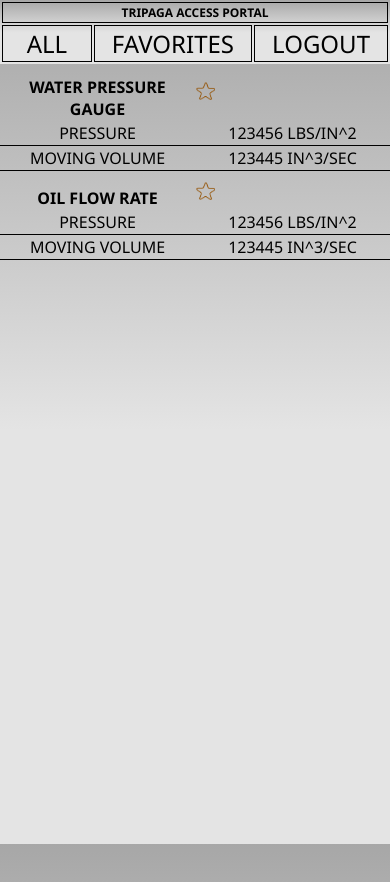
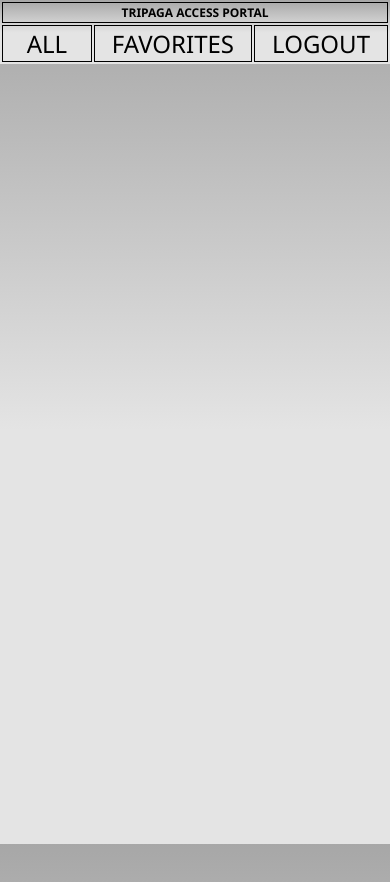
Before and after one commit to Xeavior/TripagaApp, a website: page BlankCordovaApp1/BlankCordovaApp1/www/all.html in a window 390 px wide. Drawn offline with Linux system fonts and the light colour scheme; some packages are replaced by stand-ins of ours; files whose address does not match are found by name.

Commit message:
Updated metadata, and added location segregation example in index.js

```diff
--- a/BlankCordovaApp1/BlankCordovaApp1/www/scripts/index.js
+++ b/BlankCordovaApp1/BlankCordovaApp1/www/scripts/index.js
@@ -2,7 +2,7 @@
 * Jasen Skipworth, Kevin Rogers
 * Contains functions needed navigating tabs, logging out, and displaying data
 * for all.html and favorites.html
-* 11/11/17
+* 11/15/17
 */
 (function () {
     "use strict";
@@ -61,6 +61,7 @@
         var dataType = ['Pressure', 'Moving Volume'];
         var dataAmount = ['123456 lbs/in^2','123445 in^3/sec'];
 
+        if (location.pathname == "/all.html") {
             HTML = '<table id="dataNode"> ';
             for (var i = 0; i < dataNodes; i++) {
                 HTML += '<tr> <th id="title"> ' + dataTitle[i] + ' </th><th id="star"><img src="../common/EmptyStar.png" alt="Favorite Star" height="18px" class="favorite"></th></tr>';
@@ -69,7 +70,7 @@
                 }
             }
             app.innerHTML = HTML + ' </table>';
-
+        }
         //Handle selecting favorites
         var favorites = document.getElementsByClassName('favorite');
         for (var k = 0; k < dataNodes; k++) {
--- a/BlankCordovaApp1/BlankCordovaApp1/www/scripts/login.js
+++ b/BlankCordovaApp1/BlankCordovaApp1/www/scripts/login.js
@@ -1,7 +1,7 @@
 /*
 * Jasen Skipworth
 * Contains functions needed for logging into the application on index.html
-* 11/11/17
+* 11/15/17
 */
 (function () {
     "use strict";
```
Also changed, not shown: BlankCordovaApp1/BlankCordovaApp1/www/index.html (+1 -1 lines). Lines whose indentation alone changed are shown as unchanged.
